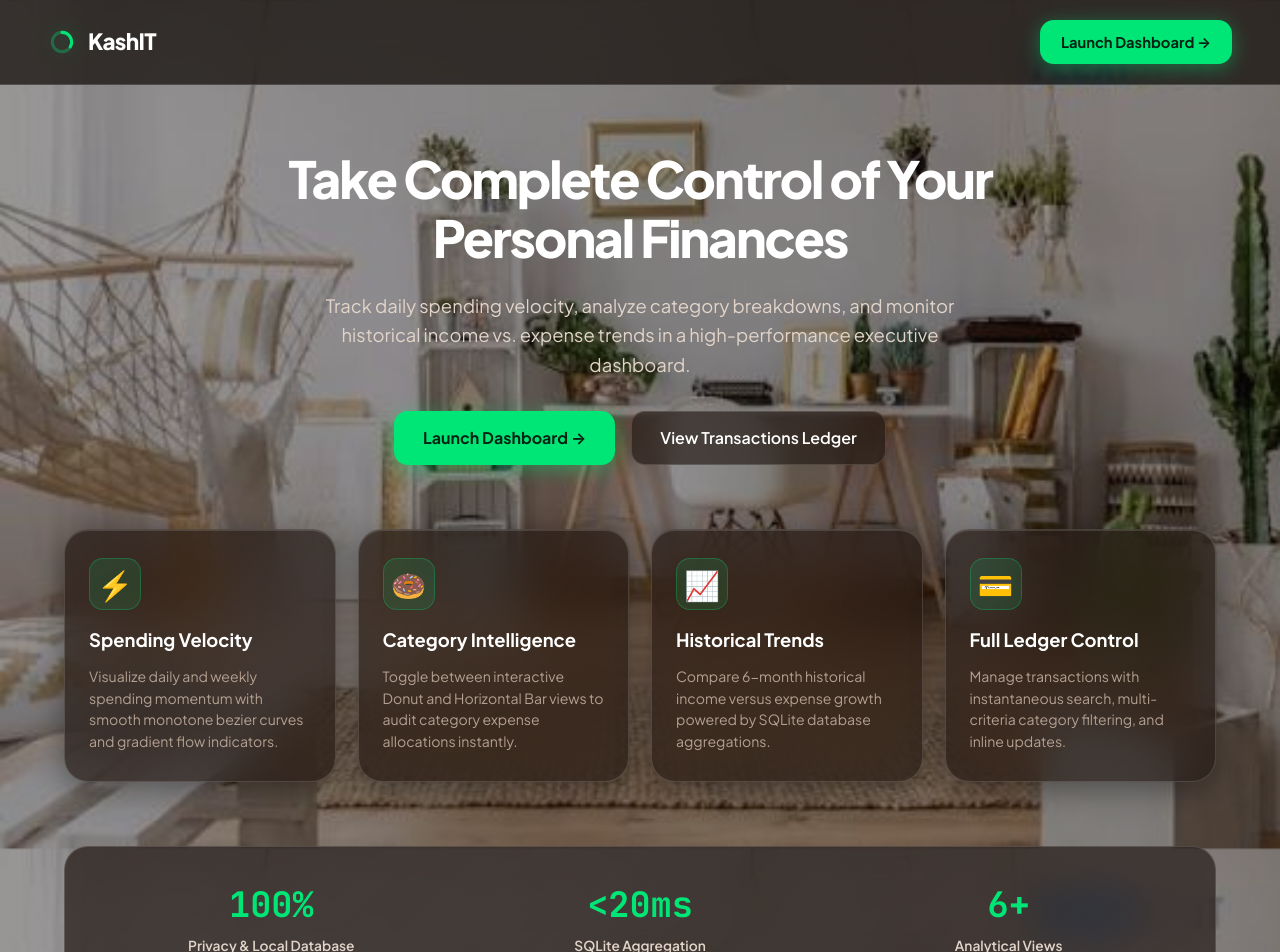
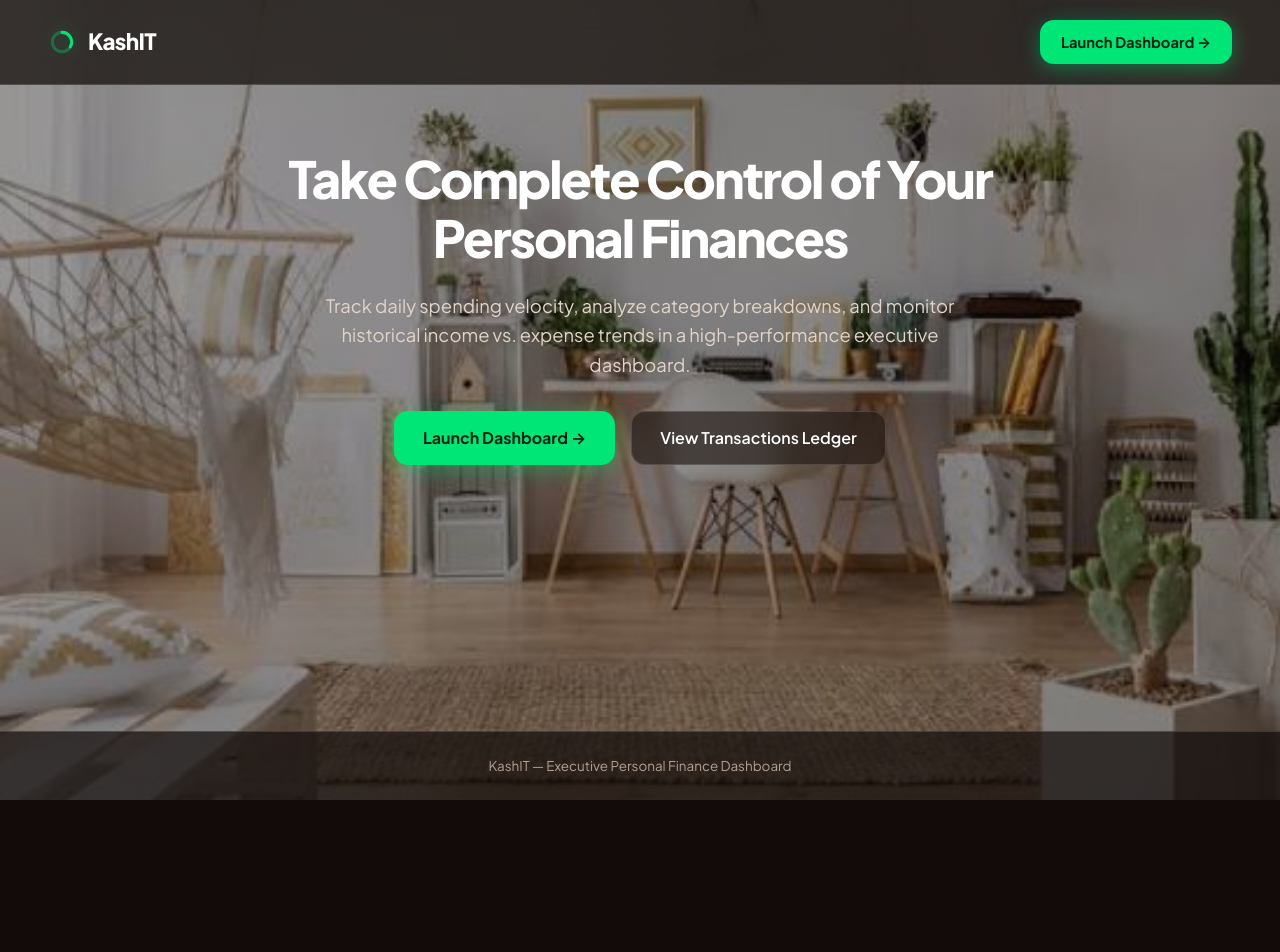
Before and after one commit to sharonmattheww/KashIT, a React (Vite) app in the folder client/: page /welcome in a window 1280 px wide. Shown: the top 952 px of the page. After the commit the page ends 800 px from the top, so only its background shows below. Built offline with nearby package versions, Linux system fonts and the light colour scheme; no server answers.

Commit message:
fix(ui): remove feature cards and stats sections from landing page

```diff
--- a/client/src/pages/LandingPage.jsx
+++ b/client/src/pages/LandingPage.jsx
@@ -46,61 +46,6 @@ export default function LandingPage() {
             </Link>
           </div>
         </section>
-
-        {/* Feature Cards Grid */}
-        <section className="landing-features" aria-label="Key features">
-          <div className="feature-card">
-            <div className="feature-card__icon">⚡</div>
-            <h3 className="feature-card__title">Spending Velocity</h3>
-            <p className="feature-card__desc">
-              Visualize daily and weekly spending momentum with smooth monotone bezier curves
-              and gradient flow indicators.
-            </p>
-          </div>
-
-          <div className="feature-card">
-            <div className="feature-card__icon">🍩</div>
-            <h3 className="feature-card__title">Category Intelligence</h3>
-            <p className="feature-card__desc">
-              Toggle between interactive Donut and Horizontal Bar views to audit category
-              expense allocations instantly.
-            </p>
-          </div>
-
-          <div className="feature-card">
-            <div className="feature-card__icon">📈</div>
-            <h3 className="feature-card__title">Historical Trends</h3>
-            <p className="feature-card__desc">
-              Compare 6-month historical income versus expense growth powered by SQLite
-              database aggregations.
-            </p>
-          </div>
-
-          <div className="feature-card">
-            <div className="feature-card__icon">💳</div>
-            <h3 className="feature-card__title">Full Ledger Control</h3>
-            <p className="feature-card__desc">
-              Manage transactions with instantaneous search, multi-criteria category filtering,
-              and inline updates.
-            </p>
-          </div>
-        </section>
-
-        {/* Stat Highlights Bar */}
-        <section className="landing-stats" aria-label="Platform highlights">
-          <div className="landing-stat">
-            <span className="landing-stat__val">100%</span>
-            <span className="landing-stat__label">Privacy & Local Database</span>
-          </div>
-          <div className="landing-stat">
-            <span className="landing-stat__val">&lt;20ms</span>
-            <span className="landing-stat__label">SQLite Aggregation</span>
-          </div>
-          <div className="landing-stat">
-            <span className="landing-stat__val">6+</span>
-            <span className="landing-stat__label">Analytical Views</span>
-          </div>
-        </section>
       </main>
 
       <footer className="landing-footer">
```
